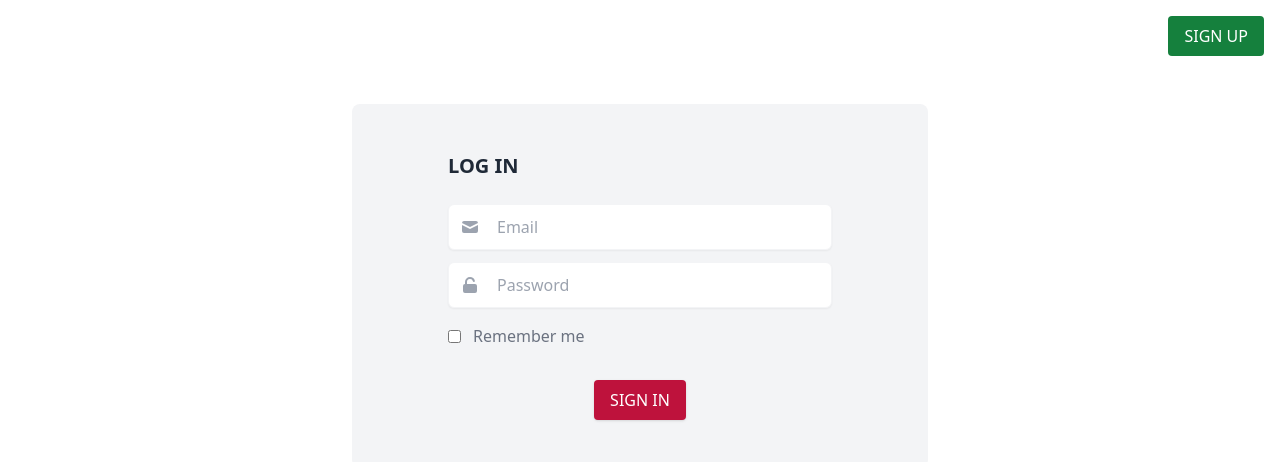
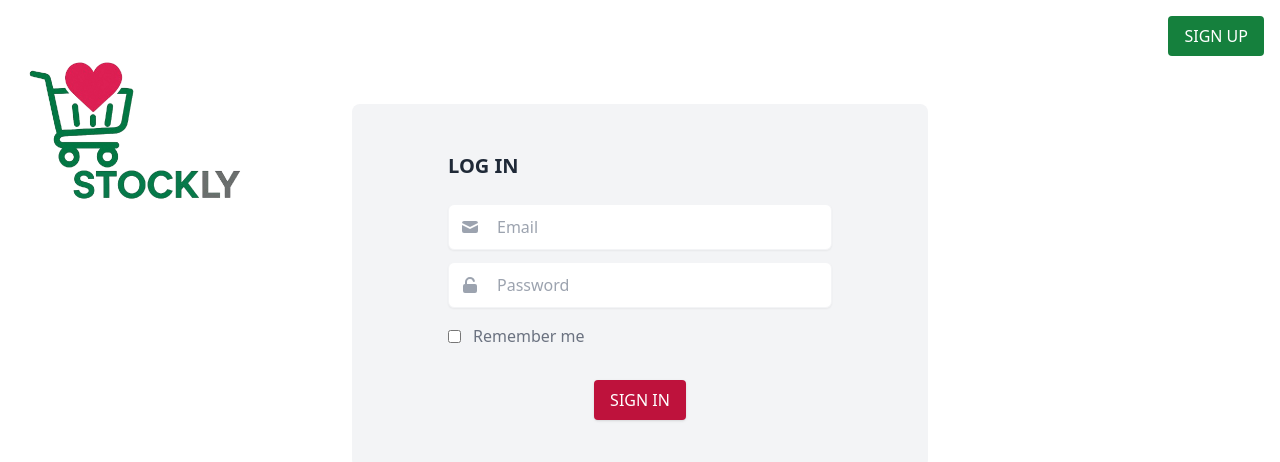
Before and after one commit to esratrn/StocklyAPI-FE, a React (Create React App) app: page /login in a window 1280 px wide. Shown: the top 462 px of the page. Built offline with nearby package versions, Linux system fonts and the light colour scheme.

Commit message:
Update Login.js

```diff
--- a/src/components/Login.js
+++ b/src/components/Login.js
@@ -1,7 +1,6 @@
 import { useState } from 'react';
 import API from '../services/api';
 import { useNavigate } from 'react-router-dom';
-
 
 function Login() {
   const navigate = useNavigate();
@@ -15,8 +14,6 @@ function Login() {
       const response = await API.post('/login', { email, password });
       console.log("Giriş başarılı!", response.data);
       localStorage.setItem('token', response.data.token);
-
-
       navigate('/dashboard');
     } catch (error) {
       console.error("Giriş başarısız:", error.response?.data || error.message);
@@ -25,21 +22,25 @@ localStorage.setItem('token', response.data.token);
   };
 
   return (
+    <div className="relative min-h-screen">
+      {/* Sol üst logo */}
+      <img
+        src="/stockly.png"
+        alt="Stockly Logo"
+        className="absolute top-0 left-0 h-64 w-auto object-contain"
+      />
 
-    <div className="">
+      {/* Sağ üst SIGN UP butonu */}
       <div className="flex justify-end p-4">
         <a href="/register" className="bg-green-700 text-white px-4 py-2 rounded hover:bg-green-600 transition">
           SIGN UP
         </a>
       </div>
 
+      {/* Login form */}
       <div className="p-8 lg:w-1/2 mx-auto">
-
         <div className="bg-gray-100 rounded-lg py-12 px-4 lg:px-24">
-      <h2 className="text-xl text-gray-800 font-semibold uppercase text-left mb-4">
-  Log In
-</h2>
-
+          <h2 className="text-xl text-gray-800 font-semibold uppercase text-left mb-4">Log In</h2>
           <form onSubmit={handleLogin} className="mt-6">
             <div className="relative">
               <input
@@ -52,18 +53,13 @@ localStorage.setItem('token', response.data.token);
                 required
               />
               <div className="absolute left-0 inset-y-0 flex items-center pl-3 pointer-events-none">
-      <svg
-        xmlns="http://www.w3.org/2000/svg"
-        className="h-5 w-5 text-gray-400"
-        viewBox="0 0 20 20"
-        fill="currentColor"
-      >
+                <svg xmlns="http://www.w3.org/2000/svg" className="h-5 w-5 text-gray-400" viewBox="0 0 20 20" fill="currentColor">
                   <path d="M2.003 5.884L10 9.882l7.997-3.998A2 2 0 0016 4H4a2 2 0 00-1.997 1.884z" />
                   <path d="M18 8.118l-8 4-8-4V14a2 2 0 002 2h12a2 2 0 002-2V8.118z" />
                 </svg>
               </div>
+            </div>
 
-            </div>
             <div className="relative mt-3">
               <input
                 className="appearance-none border pl-12 border-gray-100 shadow-sm focus:shadow-md focus:placeholder-gray-600 transition rounded-md w-full py-3 text-gray-600 leading-tight focus:outline-none focus:ring-gray-600 focus:shadow-outline"
@@ -75,16 +71,12 @@ localStorage.setItem('token', response.data.token);
                 required
               />
               <div className="absolute left-0 inset-y-0 flex items-center pl-3 pointer-events-none">
-      <svg
-        xmlns="http://www.w3.org/2000/svg"
-        className="h-5 w-5 text-gray-400"
-        viewBox="0 0 20 20"
-        fill="currentColor"
-      >
+                <svg xmlns="http://www.w3.org/2000/svg" className="h-5 w-5 text-gray-400" viewBox="0 0 20 20" fill="currentColor">
                   <path d="M10 2a5 5 0 00-5 5v2a2 2 0 00-2 2v5a2 2 0 002 2h10a2 2 0 002-2v-5a2 2 0 00-2-2H7V7a3 3 0 015.905-.75 1 1 0 001.937-.5A5.002 5.002 0 0010 2z" />
                 </svg>
               </div>
             </div>
+
             <div className="mt-4 flex items-center text-gray-500">
               <input
                 type="checkbox"
```
Lines whose indentation alone changed are shown as unchanged.
